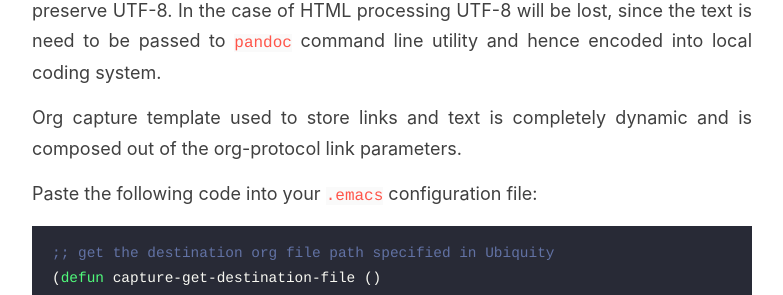
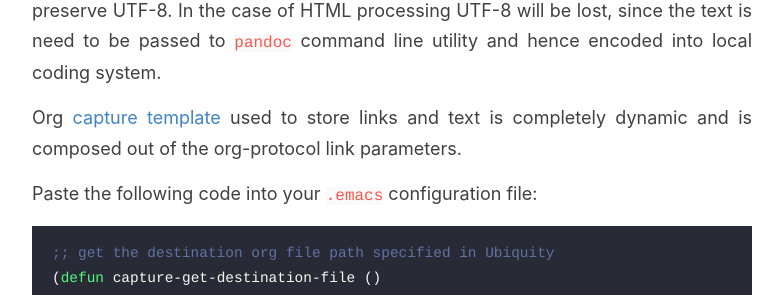
Before and after one commit to GChristensen/posts, a Jekyll site: the page built from _posts/2019-08-31-dynamic-org-capture-templates.md, in a window 1280 px wide and 900 px high, scrolled down 5063 px. Shown: the part 153-448 px from the top of the window, without its empty margins (248-1031 px from the left). Built offline with Jekyll 4.4.1, drawn with Linux system fonts in a browser that asks for light colours; some of the changed lines change nothing that is shown.

Commit message:
site edit

```diff
--- a/_posts/2019-08-31-dynamic-org-capture-templates.md
+++ b/_posts/2019-08-31-dynamic-org-capture-templates.md
@@ -203,7 +203,8 @@ The most of URL parameters obtained from Ubiquity are Base64-encoded to preserve
 In the case of HTML processing UTF-8 will be lost, since the text is need to
 be passed to `pandoc` command line utility and hence encoded into local coding system.
 
-Org capture template used to store links and text is completely dynamic and is composed
+Org [capture template](https://orgmode.org/manual/Capture-templates.html)
+used to store links and text is completely dynamic and is composed
 out of the org-protocol link parameters.
 
 Paste the following code into your `.emacs` configuration file:
```
